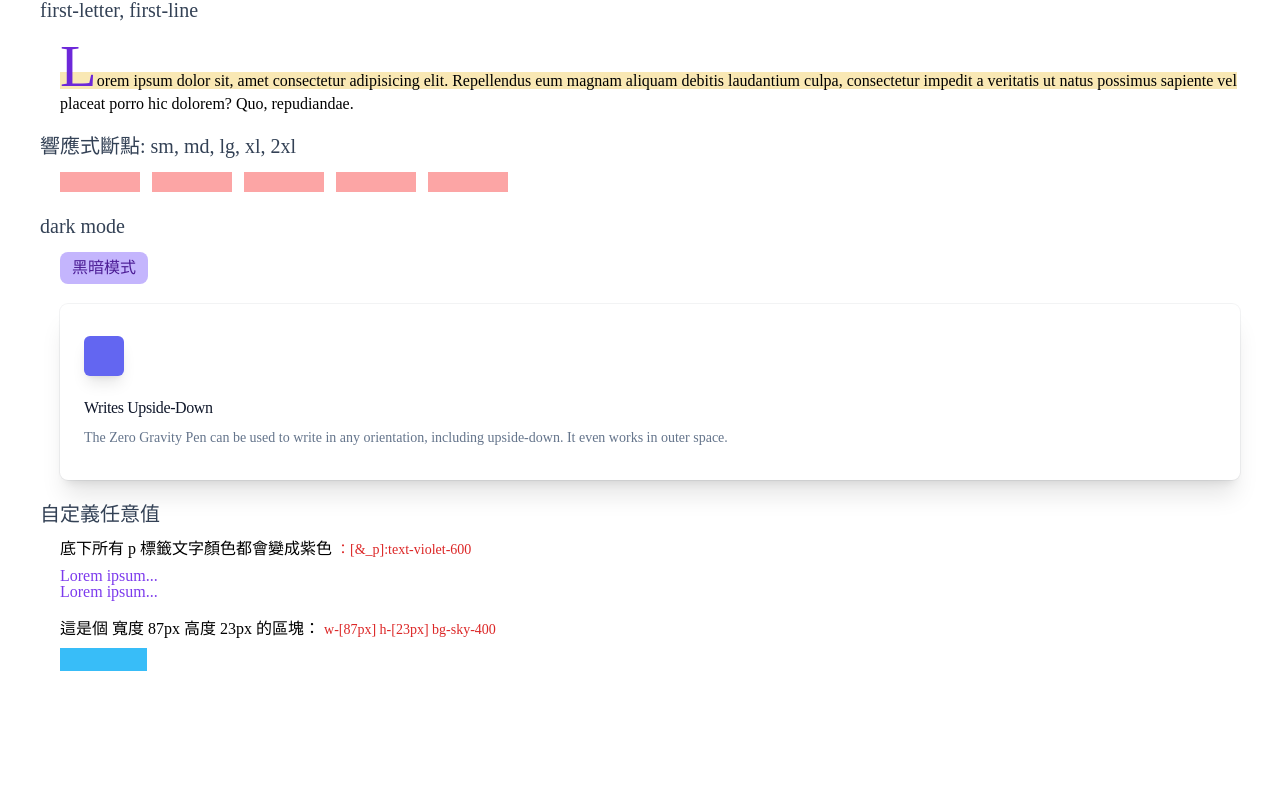
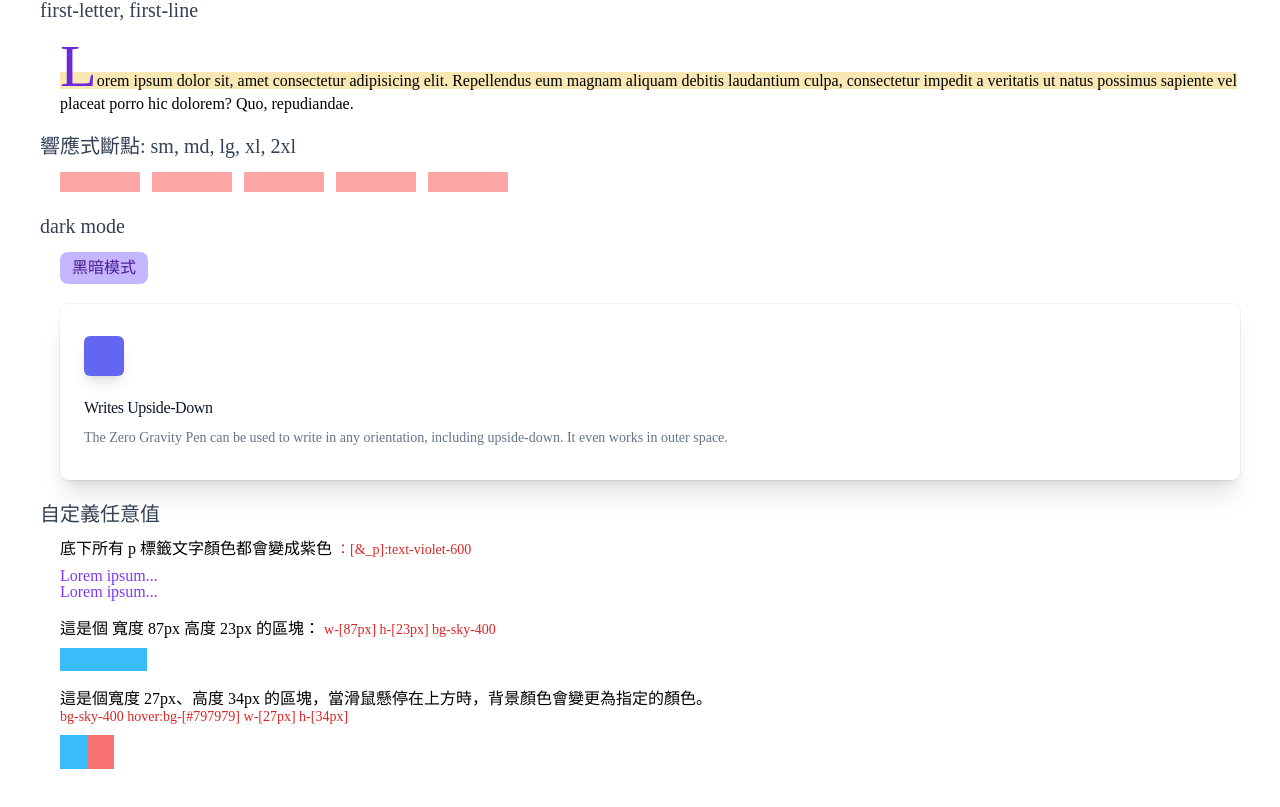
Before and after one commit to MizuYang/tailwind-playground, a Nuxt app: page /demo in a window 1280 px wide. Shown: the part 1814-2621 px from the top of the page. Built offline with nearby package versions, Linux system fonts and the light colour scheme.

Commit message:
新增 demo.vue: 任意值補充案例 (複習)

```diff
--- a/pages/demo.vue
+++ b/pages/demo.vue
@@ -382,12 +382,23 @@ function darkModeToggleByClassName() {
             </ul>
           </div>
 
-          <div>
+          <div class="mb-5">
             <h3 class="mb-2">
               這是個 寬度 87px 高度 23px 的區塊：
               <code class="text-sm text-red-600">w-[87px] h-[23px] bg-sky-400</code>
             </h3>
             <div class="w-[87px] h-[23px] bg-sky-400"></div>
+          </div>
+
+          <div>
+            <h3 class="mb-2">
+              這是個寬度 27px、高度 34px 的區塊，當滑鼠懸停在上方時，背景顏色會變更為指定的顏色。 <br />
+              <code class="text-sm text-red-600">bg-sky-400 hover:bg-[#797979] w-[27px] h-[34px]</code>
+            </h3>
+            <div class="flex">
+              <div class="bg-sky-400 hover:bg-[#797979] hover:mr-[33px] w-[27px] h-[34px]"></div>
+              <div class="bg-red-400 hover:bg-[#6666] w-[27px] h-[34px]"></div>
+            </div>
           </div>
         </template>
       </SectionContent>
```
